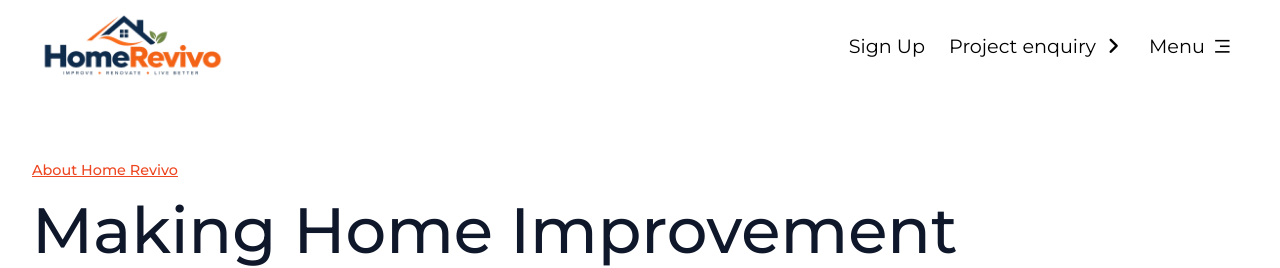
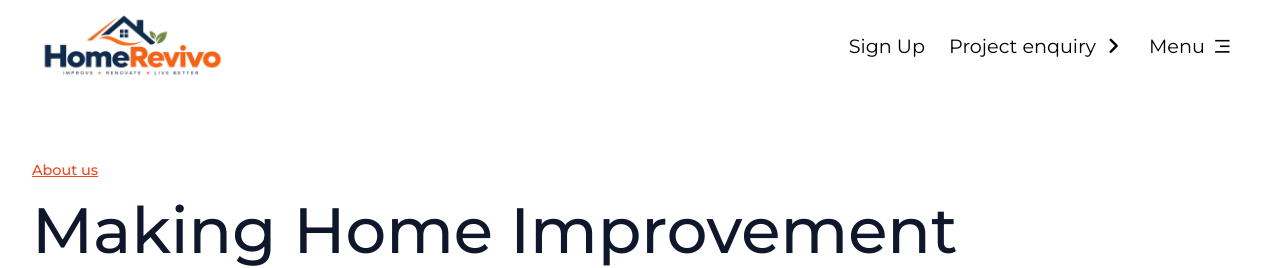
Before and after one commit to haseebansari-ui/home-improvement, a plain HTML site: page about.html in a window 1280 px wide. Shown: the top 268 px of the page. Drawn offline with nearby package versions, Linux system fonts and the light colour scheme; a web font is replaced by a local one.

Commit message:
changes in about pg

```diff
--- a/about.html
+++ b/about.html
@@ -54,7 +54,7 @@
                 <div class="abt-hero-content">
 
                 <small>
-                    About Home Revivo
+                    About us
                 </small>
 
                 <div class="inn-banner-title">
```
